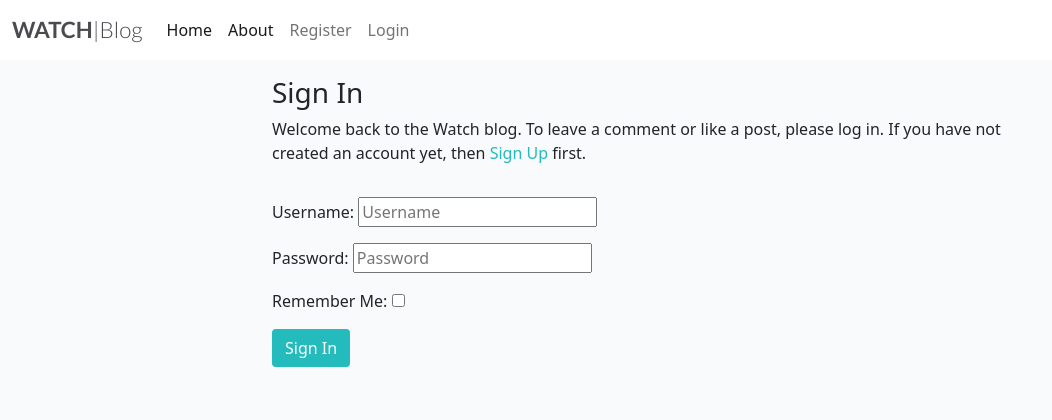
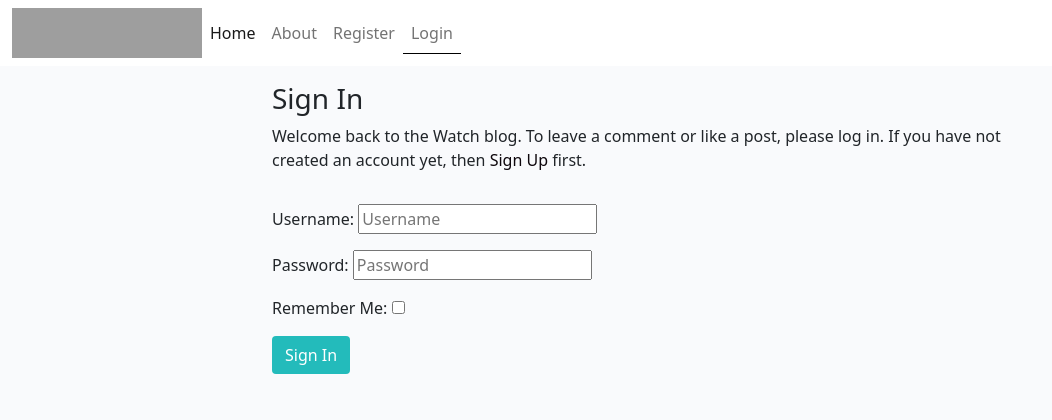
Before and after one commit to PdoyleC/Watch_Blog, a Django app: page /accounts/login/ in a window 1280 px wide. Shown: the top 420 px of the page, without its empty margins (0-1052 px from the left). Run offline with Django 3.2, Linux system fonts and the light colour scheme; some libraries are stand-ins or nearby versions; grey boxes are pictures that could not be loaded.

Commit message:
changed current page underline and read me logo design

```diff
--- a/static/css/style.css
+++ b/static/css/style.css
@@ -1,6 +1,7 @@
 body {
     background-color: #F9FAFC;
 }
+
 
 .brand {
     font-family: Lato, sans-serif;
@@ -8,6 +9,39 @@ body {
     font-weight: 700;
     color: #4A4A4F;
 }
+
+.current {
+    border-bottom: 1px solid #000000 !important;
+}
+
+.logo-bg img {
+    width: 190px;
+    height: 50px;
+}
+
+.active {
+    border-bottom: #0E070C;
+    border-color: #0E070C;
+
+}
+
+a:hover {
+    text-decoration: underline;
+    color: #0E070C;
+}
+
+a.nav-link {
+    color: #0E070C;
+}
+
+a.nav-link:hover {
+    color: #0E070C;
+}
+
+a.nav-link-active {
+    color: #0E070C;
+}
+
 
 .red-o {
     color: #E84610;
@@ -93,7 +127,7 @@ body {
 
 .post-link:hover,
 .page-link {
-    color: #E84610;
+    color: #0E070C;
 }
 
 .post-title {
@@ -114,17 +148,17 @@ body {
 .btn-signup:hover,
 .btn-signup:active {
     background-color: #fff;
-    color: #23BBBB;
+    color: #0E070C;
 }
 
 .link {
-    color: #23BBBB;
+    color: #0E070C;
     text-decoration: none;
 }
 
 .link:hover,
 .link:active {
-    color: #445261;
+    color: #0E070C;
     text-decoration: underline;
 }
 
--- a/templates/base.html
+++ b/templates/base.html
@@ -28,8 +28,14 @@
 
     <nav class="navbar navbar-expand-lg navbar-light bg-white">
         <div class="container-fluid">
-            <a class="navbar-brand" href="{% url 'home' %}"><span class="brand">WATCH<span class="red-o"></span><span
-                        class="thin">|Blog</span></span></span></a>
+            <div class="logo-bg">
+                <a href="{% url 'home' %}"><img
+                        src="https://res.cloudinary.com/dpo8kigkj/image/upload/v1699024578/logo_czj09w.png"
+                        alt="logo of watch">
+                </a>
+            </div>
+            <!-- <a class="navbar-brand" href="{% url 'home' %}"><span class="brand">WATCH<span class="red-o"></span><span
+                        class="thin">|Blog</span></span></span></a> -->
             <button class="navbar-toggler" type="button" data-bs-toggle="collapse" data-bs-target="#navbarText"
                 aria-controls="navbarText" aria-expanded="false" aria-label="Toggle navigation">
                 <span class="navbar-toggler-icon"></span>
@@ -40,7 +46,7 @@
                         <a class="nav-link active" aria-current="page" href="{% url 'home' %}">Home</a>
                     </li>
                     <li class="nav-item">
-                        <a class="nav-link active" aria-current="page" href="{% url 'about' %}">About</a>
+                        <a class="nav-link" aria-current="page" href="{% url 'about' %}">About</a>
                     </li>
                     {% if user.is_authenticated %}
                     <li class="nav-item">
@@ -75,6 +81,29 @@
             <i class="fab fa-youtube-square ms-3"></i>
         </p>
     </footer>
+
+    <!-- javascript code for underline the current viewing page -->
+    <script>
+        function highlightCurrent() {
+            const curPage = document.URL;
+            const links = document.getElementsByTagName('a');
+            for (let link of links) {
+                if (link.href == curPage) {
+                    link.classList.add("current");
+                }
+            }
+        };
+
+
+        document.onreadystatechange = () => {
+            if (document.readyState === 'complete') {
+                highlightCurrent();
+            }
+        };
+    </script>
+
+
+
 </body>
 
 </html>
```
Also changed, not shown: README.md, 1 other file.
